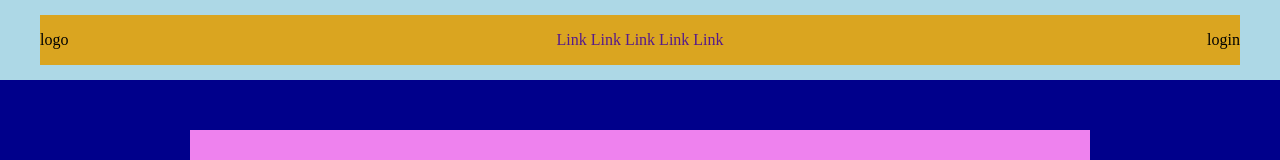
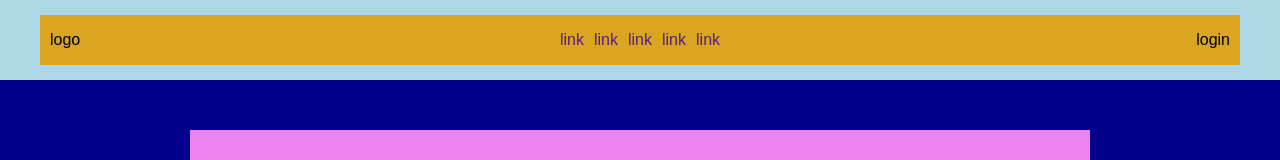
Before and after one commit to Gutierrez-Pool/htmlcss-struttura-discord, a plain HTML site: page index.html in a window 1280 px wide. Shown: the top 160 px of the page. Drawn offline with Linux system fonts and the light colour scheme.

Commit message:
esercizio finito

```diff
--- a/css/style.css
+++ b/css/style.css
@@ -7,14 +7,16 @@
 }
 
 /* reset */
-
+body {
+    font-family: sans-serif;
+}
 .container {
     display: flex;
     flex-direction: column;
 
     justify-content: center;
 
-    max-width: 1900px;
+    /* max-width: 1900px; */
 
     margin-left: auto;
     margin-right: auto;
@@ -37,8 +39,13 @@
 .logo, .links, .login {
     display: flex;
     align-items: center;
+
+    padding: 10px;
+
 }
 
+
+/* DA MIGLIORARE (?) CLASS LOGO */
 .logo {
 
     justify-content: flex-start;
@@ -48,6 +55,8 @@
 
     background-color: #daa520;
 }
+/* DA MIGLIORARE (?) CLASS LOGO */
+
 
 .links {
 
@@ -63,7 +72,7 @@
 
     text-decoration: none;
 
-    padding: 2px;
+    padding: 5px;
 }
 
 .login {
@@ -212,6 +221,8 @@ footer {
     background-color: #7fffd4;
 }
 
+
+/* DA MIGLIORARE (?) CLASS LOGO */
 .pordefinir .logo {
 
     justify-content: center;
@@ -221,6 +232,7 @@ footer {
 
     background-color: #ffb6c1;
 }
+/* DA MIGLIORARE (?) CLASS LOGO */
 
 .bottone {
 
@@ -233,5 +245,4 @@ footer {
 
     background-color: #ffb6c1;
 }
-
 /* Fine footer */
--- a/index.html
+++ b/index.html
@@ -22,11 +22,11 @@
                 </div>
 
                 <div class="links">
-                    <a href="">Link</a>
-                    <a href="">Link</a>
-                    <a href="">Link</a>
-                    <a href="">Link</a>
-                    <a href="">Link</a>
+                    <a href="">link</a>
+                    <a href="">link</a>
+                    <a href="">link</a>
+                    <a href="">link</a>
+                    <a href="">link</a>
                 </div>
 
                 <div class="login">
```
